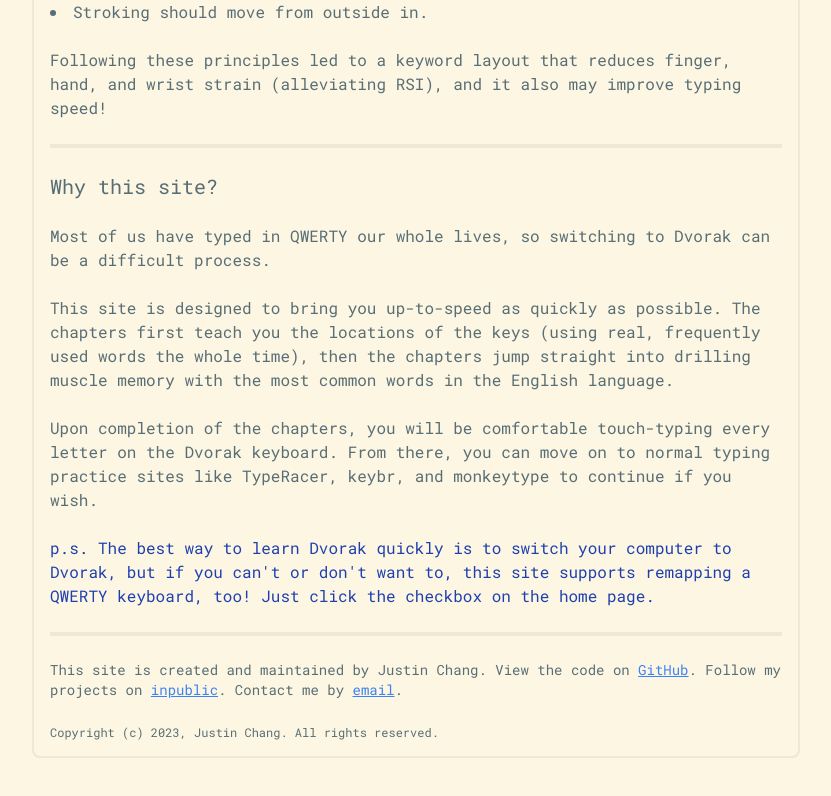
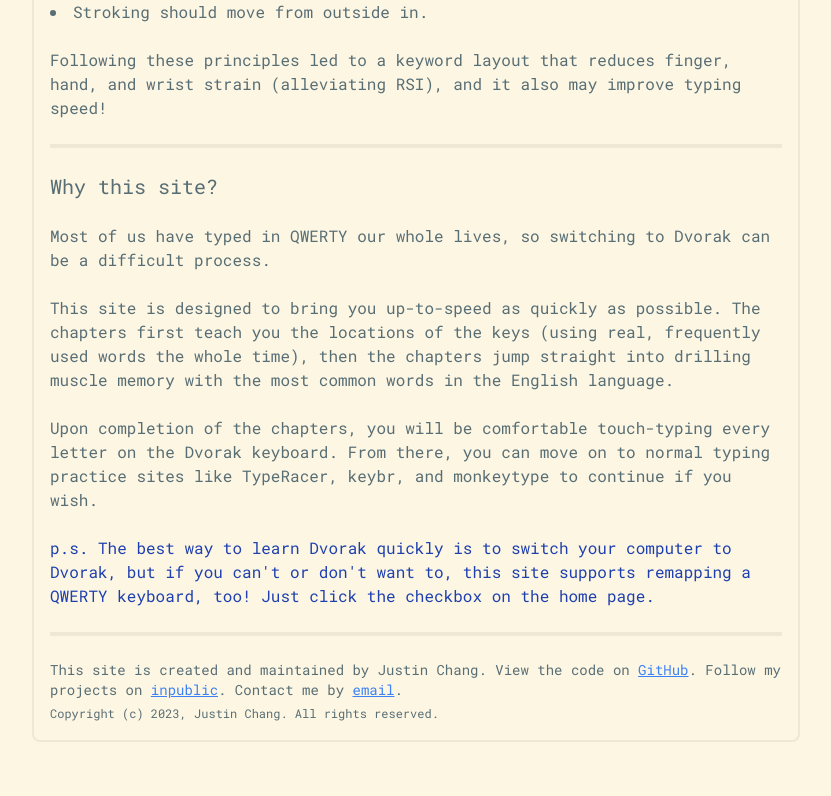
Before and after one commit to justinpchang/learn-dvorak, a Next.js app: page /about in a window 1280 px wide. Shown: the part 719-1515 px from the top of the page, without its empty margins (224-1055 px from the left). Built offline with nearby package versions, Linux system fonts and the light colour scheme.

Commit message:
chore: Link copyright to license

```diff
--- a/src/pages/about.tsx
+++ b/src/pages/about.tsx
@@ -99,9 +99,12 @@ export default function About() {
           </a>
           .
         </p>
-        <p className="text-xs">
+        <a
+          href="https://github.com/justinpchang/learn-dvorak/blob/main/LICENSE"
+          className="text-xs"
+        >
           Copyright (c) 2023, Justin Chang. All rights reserved.
-        </p>
+        </a>
       </div>
     </>
   );
```
